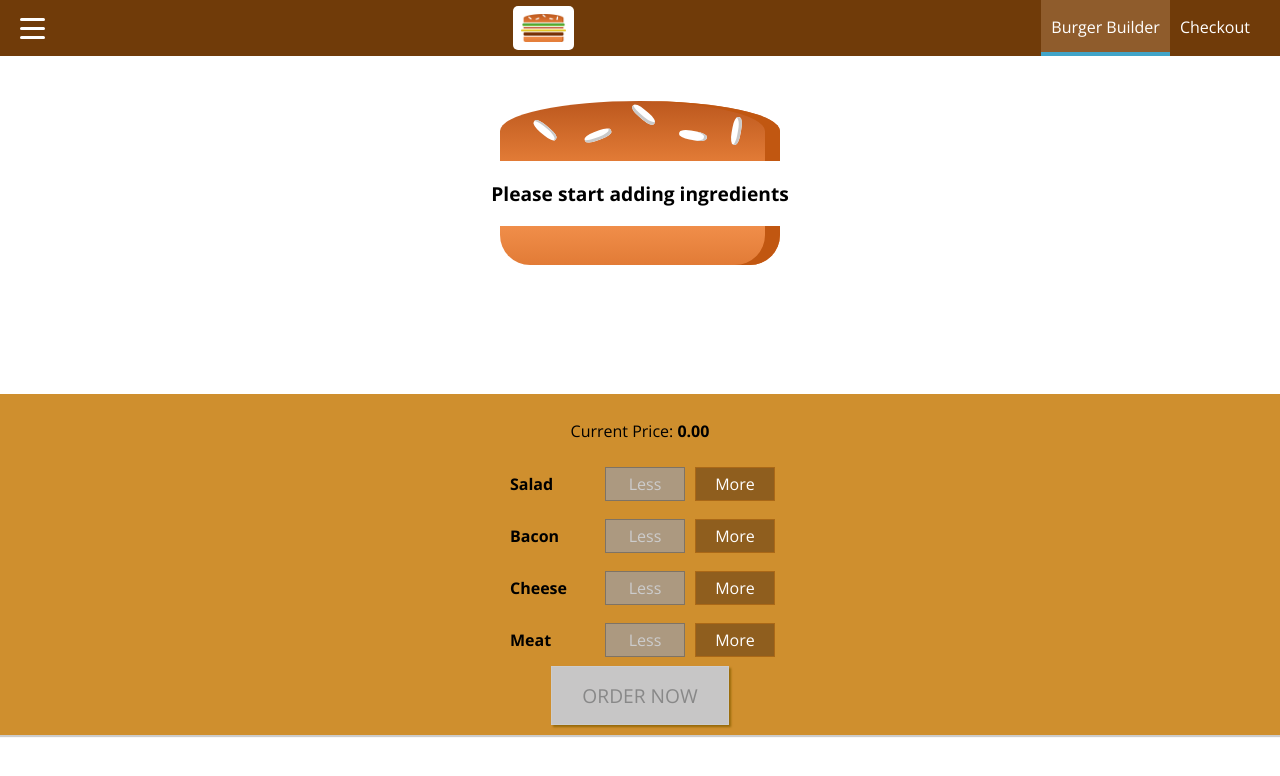
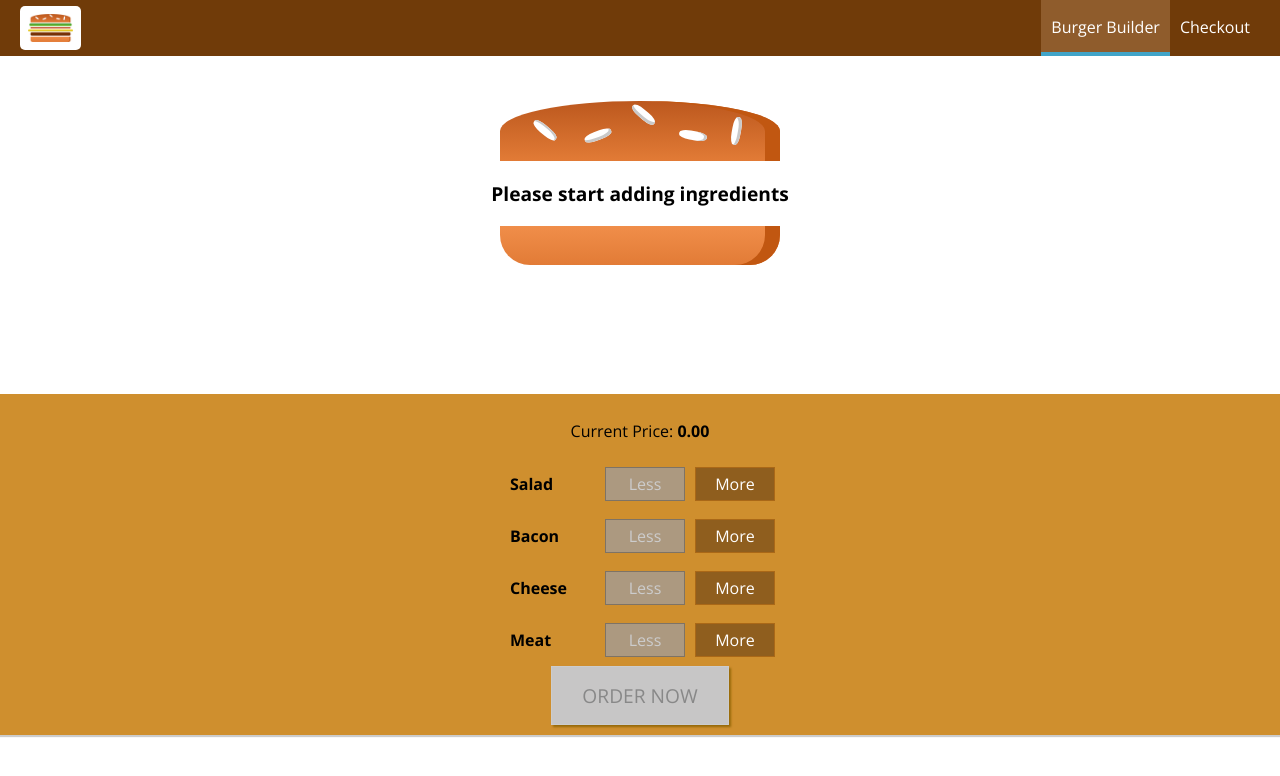
Before and after one commit to obwansan/burger-builder-app, a React app: page / in a window 1280 px wide. Shown: the top 776 px of the page. Built offline with nearby package versions, Linux system fonts and the light colour scheme.

Commit message:
Refactor sideDrawer toggle button

```diff
--- a/src/components/Layout/Layout.js
+++ b/src/components/Layout/Layout.js
@@ -6,35 +6,33 @@
 import SideDrawer from '../Navigation/SideDrawer/SideDrawer';
 
 class Layout extends Component {
-
   state = {
     showSideDrawer: false
-  }
+  };
 
-  // sideDrawerCloseHandler = () => {
-  //   this.setState({showSideDrawer: false});
-  // }
+  sideDrawerCloseHandler = () => {
+    this.setState({ showSideDrawer: false });
+  };
 
-  toggleSideDrawer = () => {
-    this.setState({showSideDrawer: !this.state.showSideDrawer});
-  }
+  sideDrawerToggleHandler = () => {
+    this.setState(prevState => {
+      return { showSideDrawer: !prevState.showSideDrawer };
+    });
+  };
 
   render() {
     return (
       <Aux>
-        <Toolbar
-          toggleSideDrawer={this.toggleSideDrawer} />
+        <Toolbar drawerToggleClicked={this.sideDrawerToggleHandler} />
         />
         <SideDrawer
           open={this.state.showSideDrawer}
-          toggle={this.toggleSideDrawer} />
-        <main className={classes.Content}>
-          {this.props.children}
-        </main>
+          close={this.sideDrawerCloseHandler}
+        />
+        <main className={classes.Content}>{this.props.children}</main>
       </Aux>
-    )
+    );
   }
 }
 
-
 export default Layout;
--- a/src/components/Menu/menu.css
+++ /dev/null
@@ -1,11 +0,0 @@
-.MenuIcon {
-  height: 90%;
-}
-
-.MenuIconLine {
-  width: 25px;
-  height: 3px;
-  background-color: #FFFFFF;
-  margin: 6px 0;
-  border-radius: 2px;
-}
--- a/src/components/Menu/menu.js
+++ /dev/null
@@ -1,17 +0,0 @@
-import React from 'react';
-
-// import Aux from '../../hoc/Aux';
-import classes from './menu.css';
-
-const menu = (props) => (
-  // Can't use onClick on a <Aux> component
-  // <Aux>
-    <div onClick={props.toggleSD}>
-      <div className={classes.MenuIconLine}></div>
-      <div className={classes.MenuIconLine}></div>
-      <div className={classes.MenuIconLine}></div>
-    </div>
-  // </Aux>
-)
-
-export default menu;
--- /dev/null
+++ b/src/components/Navigation/SideDrawer/DrawerToggle/DrawerToggle.css
@@ -0,0 +1,23 @@
+.DrawerToggle {
+  width: 40px;
+  height: 100%;
+  display: flex;
+  flex-flow: column;
+  justify-content: space-around;
+  align-items: center;
+  padding: 10px 0;
+  box-sizing: border-box;
+  cursor: pointer;
+}
+
+.DrawerToggle div {
+  width: 90%;
+  height: 3px;
+  background-color: white;
+}
+
+@media (min-width: 500px) {
+  .DrawerToggle {
+    display: none;
+  }
+}
--- /dev/null
+++ b/src/components/Navigation/SideDrawer/DrawerToggle/DrawerToggle.js
@@ -0,0 +1,13 @@
+import React from 'react';
+
+import classes from './DrawerToggle.css';
+
+const drawerToggle = props => (
+  <div className={classes.DrawerToggle} onClick={props.clicked}>
+    <div></div>
+    <div></div>
+    <div></div>
+  </div>
+);
+
+export default drawerToggle;
--- a/src/components/Navigation/SideDrawer/SideDrawer.js
+++ b/src/components/Navigation/SideDrawer/SideDrawer.js
@@ -6,8 +6,7 @@
 import Backdrop from '../../UI/Backdrop/Backdrop';
 import Aux from '../../../hoc/Aux';
 
-const sideDrawer = (props) => {
-
+const sideDrawer = props => {
   // The sideDrawer's position is opened and closed using classes,
   // that are determined by props.open
   let attachedClasses = [classes.SideDrawer, classes.Close];
@@ -17,10 +16,7 @@
 
   return (
     <Aux>
-      <Backdrop
-        showSideDrawer={props.open}
-        clicked={props.toggle}
-      />
+      <Backdrop showSideDrawer={props.open} clicked={props.close} />
       <div className={attachedClasses.join(' ')}>
         <div className={classes.Logo}>
           <Logo />
@@ -31,7 +27,7 @@
         </nav>
       </div>
     </Aux>
-  )
+  );
 };
 
 export default sideDrawer;
--- a/src/components/Navigation/Toolbar/Toolbar.js
+++ b/src/components/Navigation/Toolbar/Toolbar.js
@@ -2,15 +2,12 @@
 
 import Logo from '../../Logo/Logo';
 import NavigationItems from '../NavigationItems/NavigationItems';
-import Menu from '../../Menu/menu';
+import DrawerToggle from '../SideDrawer/DrawerToggle/DrawerToggle';
 import classes from './Toolbar.css';
 
-const toolbar = (props) => (
+const toolbar = props => (
   <header className={classes.Toolbar}>
-      {/* <div onClick={props.toggleSideDrawer}>MENU</div> */}
-      <div>
-        <Menu toggleSD={props.toggleSideDrawer} />
-      </div>
+    <DrawerToggle clicked={props.drawerToggleClicked} />
     <div className={classes.Logo}>
       <Logo />
     </div>
```
Lines whose indentation alone changed are shown as unchanged.
